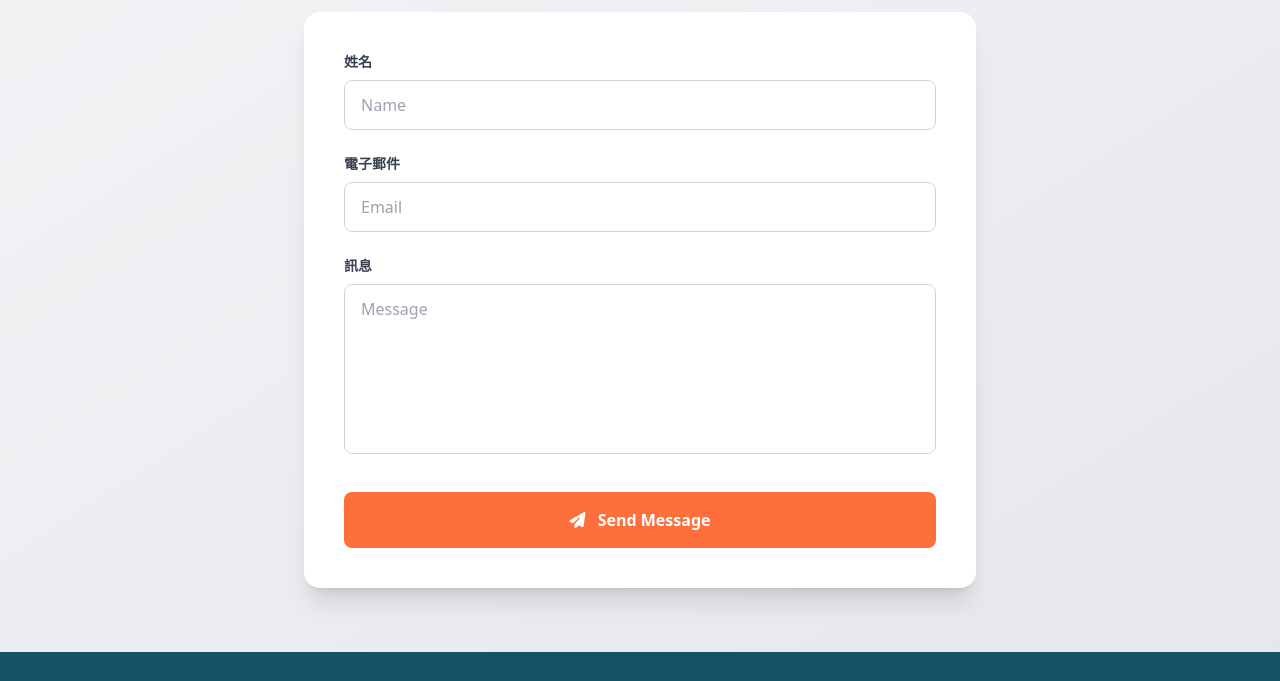
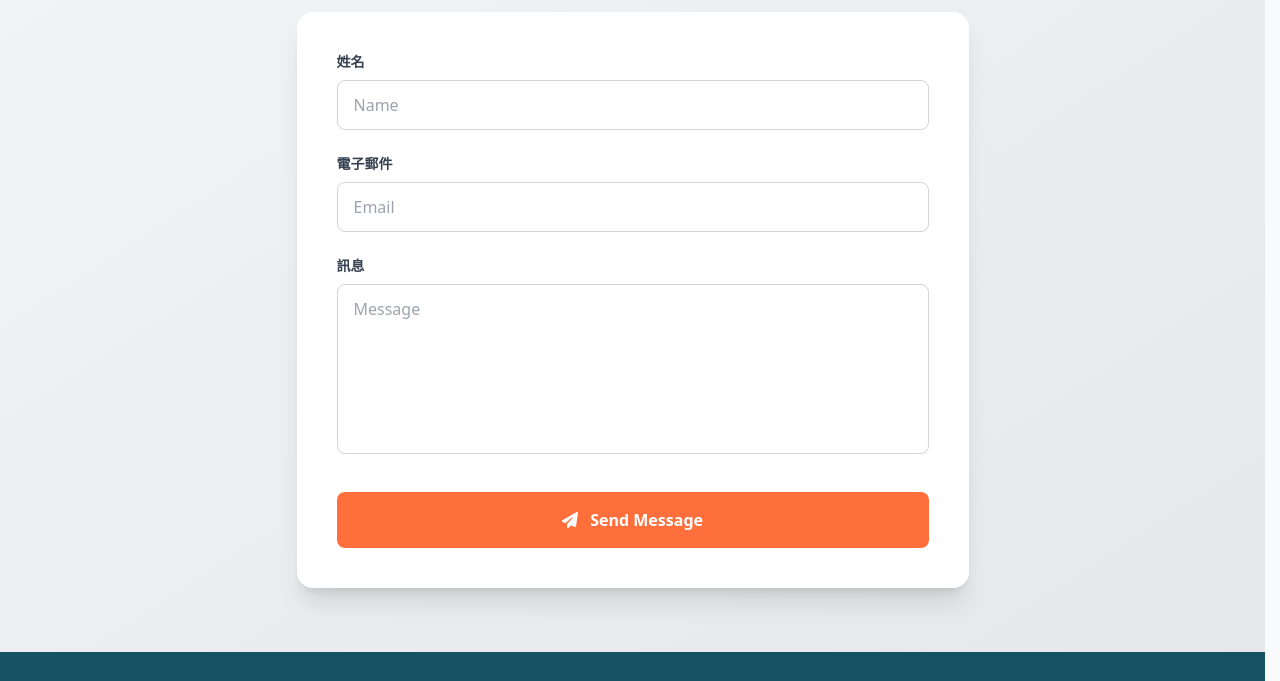
Before and after one commit to weilungu/resume.github.io, a plain HTML site: page index.html in a window 1280 px wide. Shown: the part 1888-2569 px from the top of the page. Drawn offline with nearby package versions, Linux system fonts and the light colour scheme.

Commit message:
解決 footer 縮放 bug

```diff
--- a/index.html
+++ b/index.html
@@ -13,6 +13,18 @@
         .third-color { background: #ff9a3c; }
         .fourth-color { background: #ffc93c; }
         .gradient-bg { background: linear-gradient(135deg, #155263, #ff6f3c); }
+
+        /* 防止瀏覽器在聚焦表單欄位時自動放大縮放（行動與桌機皆適用） */
+        html {
+            text-size-adjust: 100%;
+            -ms-text-size-adjust: 100%;
+            -webkit-text-size-adjust: 100%;
+            /* 穩定保留捲軸空間，避免出現/消失造成版面寬度改變（桌機常見）*/
+            scrollbar-gutter: stable;
+        }
+        input, select, textarea, button {
+            font-size: 16px; /* >=16px 可避免 iOS/部分瀏覽器自動縮放 */
+        }
 
         /* 時間軸容器 */
         .timeline-container {
@@ -609,7 +621,7 @@
                         <div class="pt-2">
                             <button
                                 type="submit"
-                                class="w-full second-color text-white font-bold py-4 px-6 rounded-lg hover:bg-orange-600 transition-all duration-300 transform hover:scale-105 hover:shadow-lg focus:outline-none focus:ring-4 focus:ring-orange-300"
+                                class="w-full second-color text-white font-bold py-4 px-6 rounded-lg hover:bg-orange-600 transition-all duration-300 hover:shadow-lg focus:outline-none focus:ring-4 focus:ring-orange-300"
                             >
                                 <i class="fas fa-paper-plane mr-2"></i>
                                 Send Message
@@ -657,20 +669,16 @@
                     // 當向上滾動且滾動位置超過 header 高度時，顯示導覽列
                     if (scrollTop < lastScrollTop && scrollTop > headerHeight) {
                         navbar.addClass('show');
-                        $('body').css('padding-top', navbar.outerHeight() + 'px');
                     } else if (scrollTop <= headerHeight) {
                         // 在 header 範圍內隱藏導覽列
                         navbar.removeClass('show');
-                        $('body').css('padding-top', '0');
                     } else if (scrollTop > lastScrollTop) {
                         // 向下滾動時隱藏導覽列
                         navbar.removeClass('show');
-                        $('body').css('padding-top', '0');
                     }
                 } else {
                     // 手機模式下永不顯示浮動導覽列
                     navbar.removeClass('show');
-                    $('body').css('padding-top', '0');
                 }
 
                 lastScrollTop = scrollTop;
```
